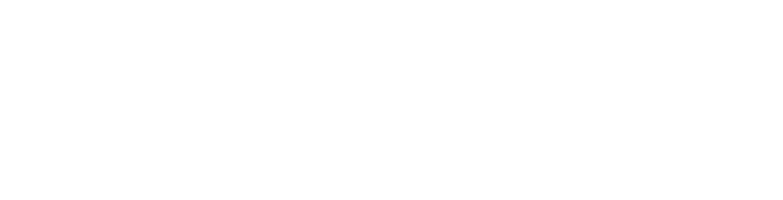
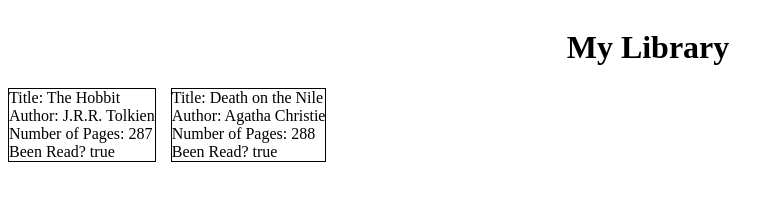
Before and after one commit to LNorris91/library, a plain HTML site: page index.html in a window 1280 px wide. Shown: the whole page, without its empty margins (0-783 px from the left). Drawn offline with Linux system fonts and the light colour scheme.

Commit message:
Create Function to Display Library on Screen
this commit adds javascript that will create
HTML elements for the books and display their
info on the screen in the form of cards.

```diff
--- a/index.html
+++ b/index.html
@@ -8,6 +8,7 @@
     <link rel="stylesheet" href="styles.css">
 </head>
 <body>
-
+    <h1>My Library</h1>
+    <div class="libraryContainer"></div>
 </body>
 </html>
--- a/main.js
+++ b/main.js
@@ -1,3 +1,5 @@
+const libraryContainer = document.querySelector(".libraryContainer");
+
 const myLibrary = [];
 
 function Book(title, author, pages, isRead) {
@@ -7,10 +9,32 @@ function Book(title, author, pages, isRead) {
     this.read = Boolean(isRead);
 }
 
+const theHobbit = new Book('The Hobbit', 'J.R.R. Tolkien', '287', true);
+myLibrary.push(theHobbit)
+const deathOnTheNile = new Book('Death on the Nile', 'Agatha Christie', '288', true);
+myLibrary.push(deathOnTheNile)
+
 function addBookToLibrary(newBook) {
     myLibrary.push(newBook)
 }
 
-const theHobbit = new Book('The Hobbit', 'J.R.R. Tolkien', '287', true);
+function addLibraryToPage() {
+    myLibrary.forEach(book => {
+        const bookCard = document.createElement('div');
+        bookCard.classList.add('bookCard');
 
-addBookToLibrary(theHobbit)
+        const bookTitle = document.createElement('div');
+        const bookAuthor = document.createElement('div');
+        const bookPages = document.createElement('div');
+        const bookRead = document.createElement('div');
+
+        bookTitle.textContent = (`Title: ${book.title}`);
+        bookAuthor.textContent = (`Author: ${book.author}`);
+        bookPages.textContent = (`Number of Pages: ${book.pages}`);
+        bookRead.textContent = (`Been Read? ${book.read}`);
+
+        bookCard.append(bookTitle,bookAuthor,bookPages,bookRead);
+        libraryContainer.appendChild(bookCard);
+})}
+
+addLibraryToPage()
--- a/styles.css
+++ b/styles.css
@@ -0,0 +1,17 @@
+body {
+    width: 100vw;
+    display: flex;
+    flex-direction: column;
+    box-sizing: border-box;
+}
+h1 {
+    align-self: center;
+}
+.libraryContainer {
+    display: flex;
+    flex-wrap: wrap;
+    gap: 15px;
+}
+.bookCard {
+    border: 1px solid black ;
+}
```
